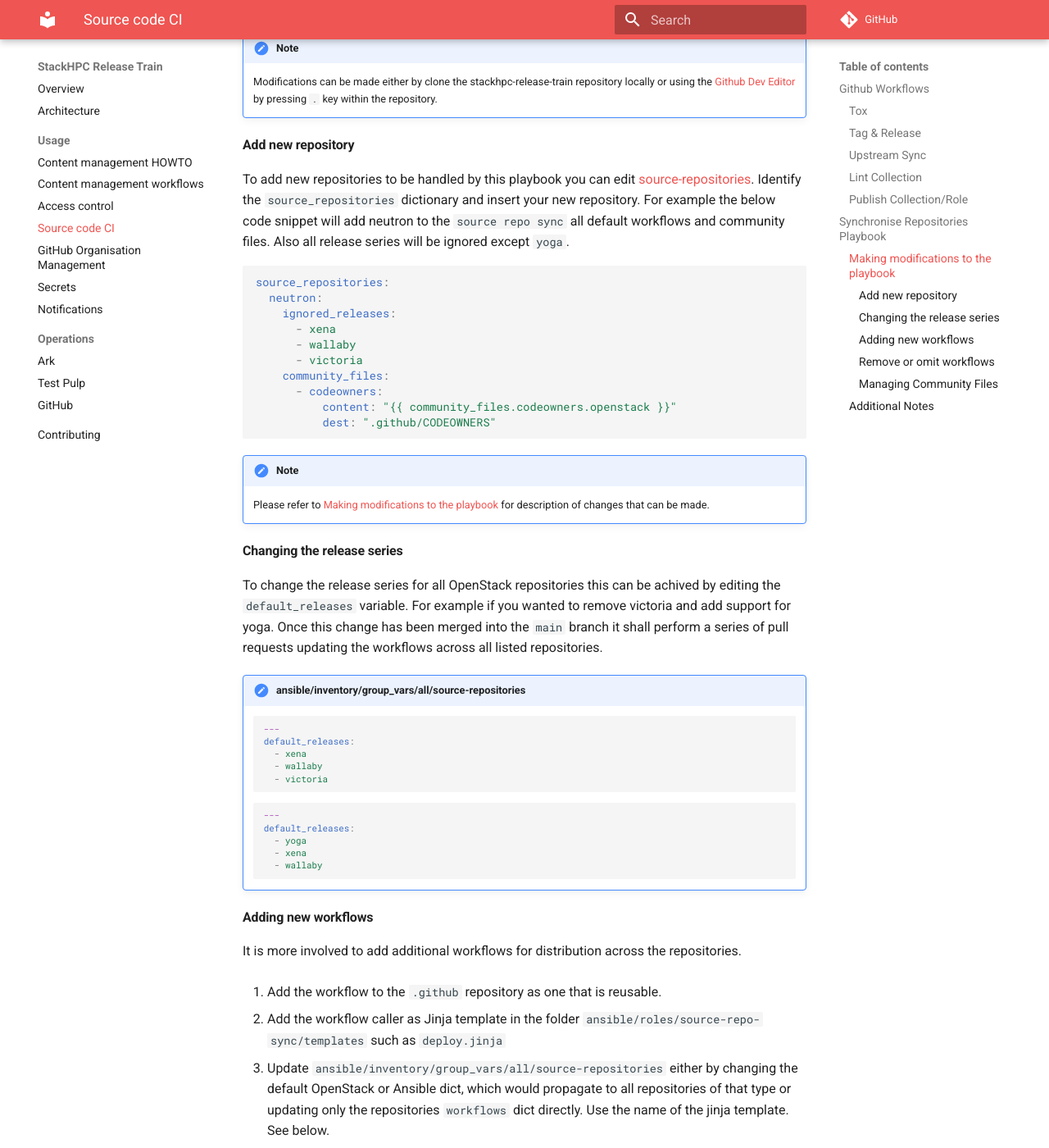
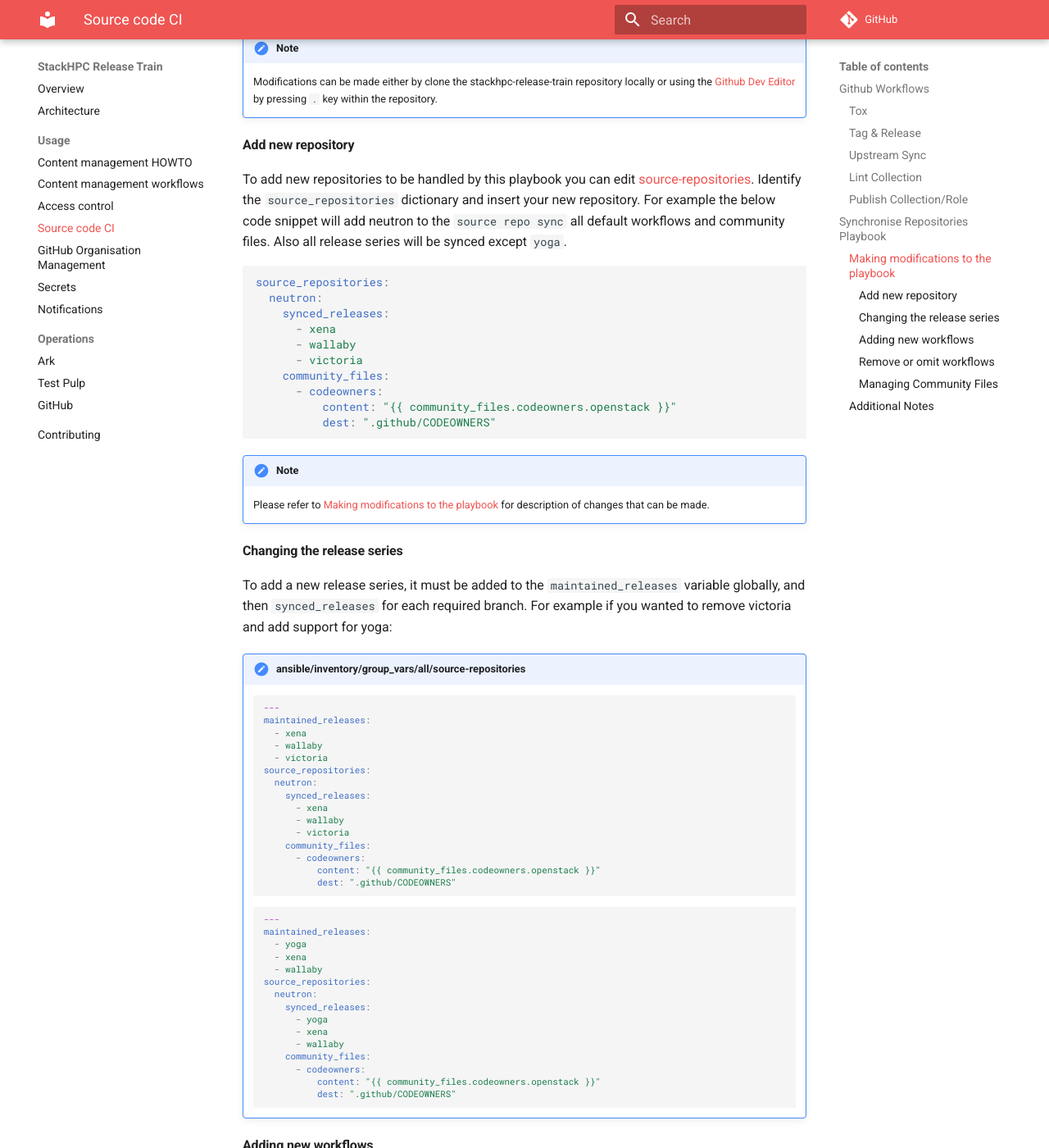
Before and after one commit to stackhpc/stackhpc-release-train, an MkDocs documentation site: the page built from docs/usage/source-code-ci.md, in a window 1280 px wide and 1400 px high, scrolled down 4128 px. Shown: the whole window at 82% size. Built offline with MkDocs 1.6.1 and Material for MkDocs 9.7.7, drawn with Linux system fonts in a browser that asks for light colours; comment, search, counter and statistics services are not loaded; some of the changed text lies outside the part shown.

Commit message:
Invert ignored_releases variable
This commit inverts the ignored_releases variable so we now assume all
releases are ignored, unless specified. In the beginning, most forks we
manage would be managed for most release. Over time that has changed, so
it's more logical to just name all the branches that we do want to
sync.

````diff
--- a/docs/usage/source-code-ci.md
+++ b/docs/usage/source-code-ci.md
@@ -81,10 +81,10 @@ The motivation behind this is to have single-source of truth and free up develop
 
 !!! info "Source Repositories Vars"
 
-    * **default_releases**: list of OpenStack release series currently supported by StackHPC and used within the workflows
+    * **maintained_releases**: list of OpenStack release series currently supported by StackHPC and used within the workflows
     * **openstack_workflows**: dictionary of OpenStack specific workflows as mentioned above
         * default_branch_only: list of workflows that will only exist on the `default branch` **(master/main)**
-        * elsewhere: list of workflows that will be placed on other branches such as `stackhpc/xena` see `default_releases`
+        * elsewhere: list of workflows that will be placed on other branches such as `stackhpc/xena` see `maintained_releases`
     * **ansible_workflows**: dictionary that contains either the type of Ansible `collection` or `role`
         * collection: list of workflows specific to Ansible collections
         * role: list of workflows specific to Ansible roles
@@ -97,7 +97,7 @@ The motivation behind this is to have single-source of truth and free up develop
 
     ```yaml
     ---
-    default_releases:
+    maintained_releases:
       - xena
       - wallaby
       - victoria
@@ -125,7 +125,7 @@ The motivation behind this is to have single-source of truth and free up develop
               content: '{{ community_files.codeowners.kayobe_codeowners }}'
               dest: '.github/CODEOWNERS'
       barbican:
-        ignored_releases:
+        synced_releases:
           - victoria
           - xena
       stackhpc-inspector-plugins:
@@ -151,12 +151,12 @@ Please review the `Source Repositories Vars` for a description of the variables
 To add new repositories to be handled by this playbook you can edit [source-repositories](https://github.com/stackhpc/stackhpc-release-train/blob/main/ansible/inventory/group_vars/all/source-repositories).
 Identify the `source_repositories` dictionary and insert your new repository.
 For example the below code snippet will add neutron to the `source repo sync` all default workflows and community files.
-Also all release series will be ignored except `yoga`.
+Also all release series will be synced except `yoga`.
 
 ```yaml
 source_repositories:
   neutron:
-    ignored_releases:
+    synced_releases:
       - xena
       - wallaby
       - victoria
@@ -172,27 +172,48 @@ source_repositories:
 
 #### Changing the release series
 
-To change the release series for all OpenStack repositories this can be achived by editing the `default_releases` variable.
-For example if you wanted to remove victoria and add support for yoga.
-Once this change has been merged into the `main` branch it shall perform a series of pull requests updating the workflows across all listed repositories.
+To add a new release series, it must be added to the `maintained_releases` variable globally, and then `synced_releases` for each required branch.
+For example if you wanted to remove victoria and add support for yoga:
 
 !!! note "ansible/inventory/group_vars/all/source-repositories"
 
     ```yaml
     ---
-    default_releases:
+    maintained_releases:
       - xena
       - wallaby
       - victoria
+    source_repositories:
+      neutron:
+        synced_releases:
+          - xena
+          - wallaby
+          - victoria
+        community_files:
+          - codeowners:
+              content: "{{ community_files.codeowners.openstack }}"
+              dest: ".github/CODEOWNERS"
     ```
 
     ```yaml
     ---
-    default_releases:
+    maintained_releases:
       - yoga
       - xena
       - wallaby
+    source_repositories:
+      neutron:
+        synced_releases:
+          - yoga
+          - xena
+          - wallaby
+        community_files:
+          - codeowners:
+              content: "{{ community_files.codeowners.openstack }}"
+              dest: ".github/CODEOWNERS"
+
     ```
+
 
 #### Adding new workflows
 
````
Also changed, not shown: 3 other files.
